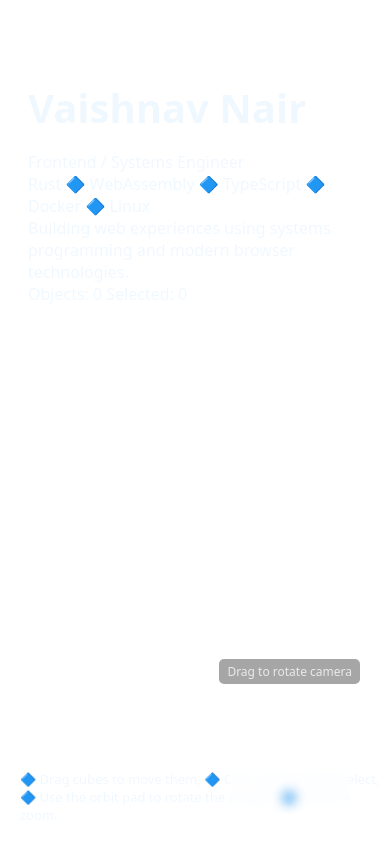
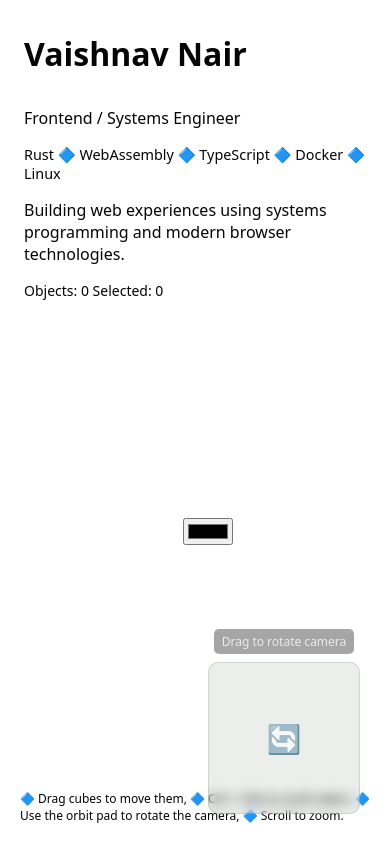
Before and after one commit to vaishnavnair0666/portfolio, a SvelteKit app in the folder app/: page / in a window 390 px wide. Built offline with nearby package versions, Linux system fonts and the light colour scheme.

Commit message:
added some ui elements like Color pick

```diff
--- a/app/src/lib/gfx/webgpu.ts
+++ b/app/src/lib/gfx/webgpu.ts
@@ -291,7 +291,7 @@ export async function startWebGPU(canvas: HTMLCanvasElement) {
 
   engineAPI = {
     setColor: (r: number, g: number, b: number) => engine.set_selected_color(r, g, b),
-
+    moveY: (delta: number) => engine.move_selected_y(delta),
     orbit: (dx: number, dy: number) => {
       engine.camera_orbit(dx, dy)
     },
--- a/app/src/routes/+page.svelte
+++ b/app/src/routes/+page.svelte
@@ -107,7 +107,7 @@
 		Objects: {objects}
 		Selected: {selected}
 	</div>
-	<div class="controls">
+	<div class="controlsHint">
 		<p>
 			🔷 Drag cubes to move them, 🔷 Ctrl + click to multi-select, 🔷 Use the orbit pad to rotate
 			the camera, 🔷 Scroll to zoom.
@@ -123,7 +123,29 @@
 		<button on:click={() => engineAPI.setColor(0.4, 1, 0.4)}>Green</button>
 		<button on:click={() => engineAPI.setColor(0.4, 0.4, 1)}>Blue</button>
 		<button on:click={() => engineAPI.setColor(1, 1, 0.4)}>Yellow</button>
+		<label class="color-button">
+			Pick
+			<input
+				type="color"
+				on:input={(e) => {
+					const input = e.target as HTMLInputElement;
+
+					const hex = input.value;
+
+					const r = parseInt(hex.slice(1, 3), 16) / 255;
+					const g = parseInt(hex.slice(3, 5), 16) / 255;
+					const b = parseInt(hex.slice(5, 7), 16) / 255;
+
+					engineAPI?.setColor(r, g, b);
+				}}
+			/>
+		</label>
 	</div>
+	<!-- <div class="controls"> -->
+	<!-- 	<button on:click={() => engineAPI?.moveY(0.5)}> Raise </button> -->
+	<!---->
+	<!-- 	<button on:click={() => engineAPI?.moveY(-0.5)}> Lower </button> -->
+	<!-- </div> -->
 	<div class="orbit-container ui-interactive">
 		<div class="orbit-hint">Drag to rotate camera</div>
 
@@ -134,7 +156,9 @@
 			on:pointerup={end}
 			on:pointerleave={end}
 			on:pointercancel={end}
-		></div>
+		>
+			<div class="orbit-icon">🔄</div>
+		</div>
 	</div>
 </main>
 
@@ -144,7 +168,16 @@
 		user-select: none;
 		-webkit-user-select: none;
 	}
+	.content {
+		z-index: 1;
+		max-width: 48rem;
+		margin: 5rem auto;
+		padding: 0 1.25rem;
 
+		display: flex;
+		flex-direction: column;
+		gap: 16px;
+	}
 	.gfx-canvas {
 		position: fixed;
 		inset: 0;
@@ -177,26 +210,30 @@
 	}
 
 	h1 {
-		color: aliceblue;
+		color: #050505;
 		font-size: 2.5rem;
 		margin-bottom: 1rem;
 	}
 
 	p {
-		color: aliceblue;
+		color: #050505;
 	}
 
 	.stats {
-		color: aliceblue;
+		font-size: 14px;
+		color: #050505;
 	}
-	.controls {
+	.controlsHint {
 		position: fixed;
 		bottom: 20px;
 		left: 20px;
-		color: rgba(255, 255, 255, 0.7);
+		color: rgba(25, 25, 25, 0.7);
 		font-size: 13px;
 		pointer-events: none;
 	}
+	/* .controls { */
+	/* 	pointer-events: auto; */
+	/* } */
 	.orbit-container {
 		position: fixed;
 		bottom: 30px;
@@ -212,7 +249,7 @@
 		font-size: 12px;
 		color: rgba(255, 255, 255, 0.75);
 
-		background: rgba(0, 0, 0, 0.35);
+		background: rgba(4, 2, 3, 0.35);
 		backdrop-filter: blur(6px);
 
 		padding: 4px 8px;
@@ -226,7 +263,7 @@
 
 		border-radius: 10px;
 
-		background: rgba(255, 255, 255, 0.08);
+		background: rgba(023, 042, 003, 0.08);
 		backdrop-filter: blur(6px);
 
 		cursor: grab;
@@ -239,26 +276,96 @@
 		align-items: center;
 		justify-content: center;
 
-		border: 1px solid rgba(255, 255, 255, 0.15);
+		border: 1px solid rgba(042, 69, 67, 0.15);
 	}
 
 	.orbit-pad:active {
 		cursor: grabbing;
 	}
+	.orbit-icon {
+		color: rgba(255, 255, 255, 0.8);
+		font-size: 28px;
+		pointer-events: none;
+	}
+	.palette {
+		display: flex;
+		flex-wrap: wrap;
+		gap: 8px;
+		pointer-events: auto;
+	}
 
 	.palette button,
+	.color-button,
 	.buttons a {
 		background: rgba(255, 255, 255, 0.1);
 		color: white;
 		border: none;
 		padding: 8px 12px;
-		margin-right: 6px;
 		border-radius: 6px;
 		cursor: pointer;
+		font-size: 14px;
+		display: inline-flex;
+		align-items: center;
+		justify-content: center;
 	}
 
 	.palette button:hover,
+	.color-button:hover,
 	.buttons a:hover {
 		background: rgba(255, 255, 255, 0.2);
 	}
+
+	@media (max-width: 768px) {
+		.content {
+			margin: 2rem auto;
+			padding: 0 1rem;
+		}
+		h1 {
+			font-size: 2rem;
+		}
+		.tagline {
+			font-size: 1rem;
+		}
+		.tech {
+			font-size: 0.9rem;
+		}
+		.orbit-pad {
+			width: 150px;
+			height: 150px;
+		}
+		.buttons {
+			display: flex;
+			flex-direction: column;
+			gap: 10px;
+		}
+		.buttons a {
+			text-align: center;
+		}
+		.controlsHint {
+			font-size: 12px;
+		}
+		.palette {
+			display: flex;
+			flex-wrap: wrap;
+			gap: 8px;
+			justify-content: center;
+		}
+		.palette button,
+		.color-button {
+			flex: 1 1 calc(50% - 8px);
+			min-width: 100px;
+			padding: 10px 12px;
+			font-size: 14px;
+		}
+		.color-button {
+			display: flex;
+			align-items: center;
+			justify-content: center;
+		}
+		.palette button,
+		.color-button,
+		.buttons a {
+			padding: 10px 14px;
+		}
+	}
 </style>
```
Also changed, not shown: 1 other file (tests, documents, lock files or other folders).
